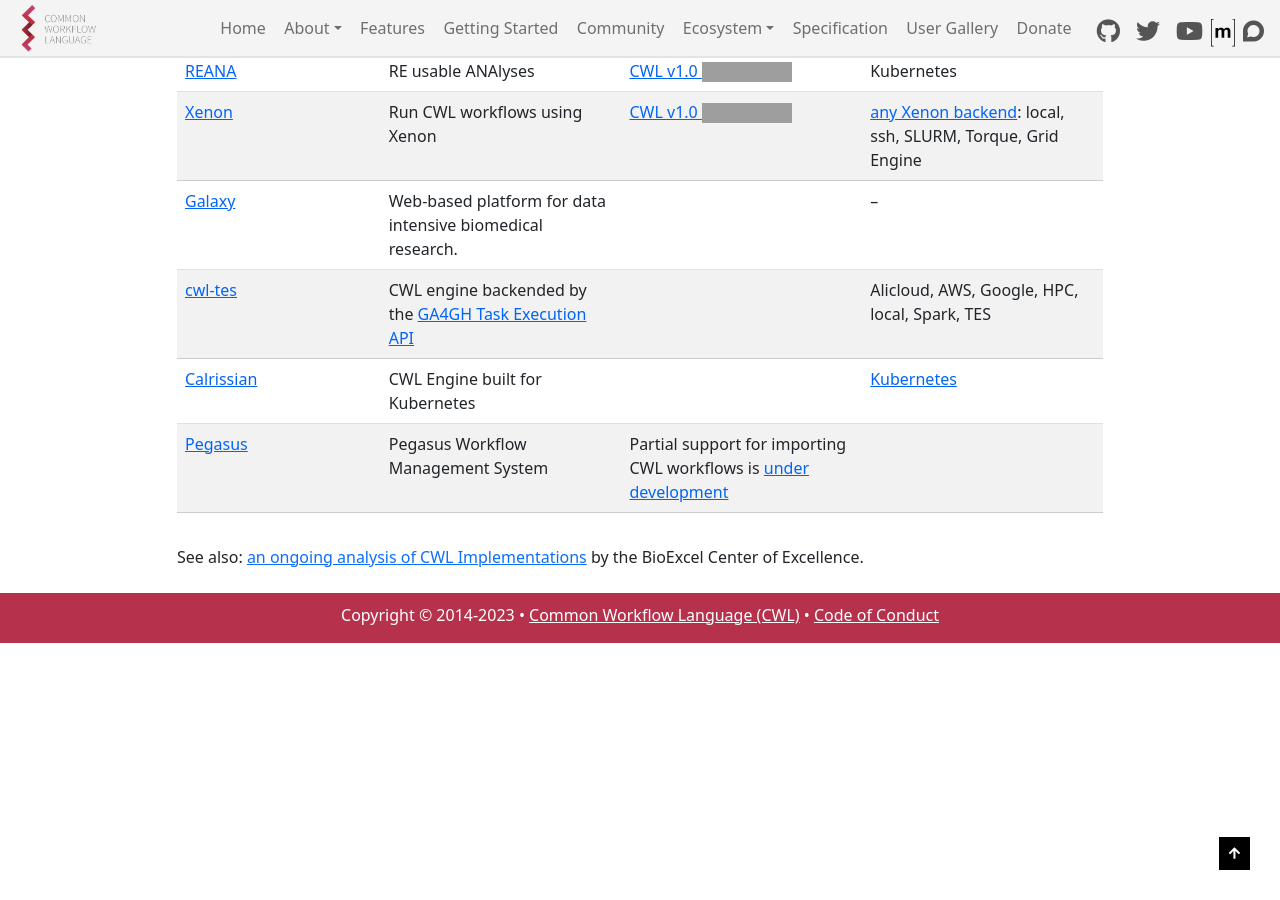
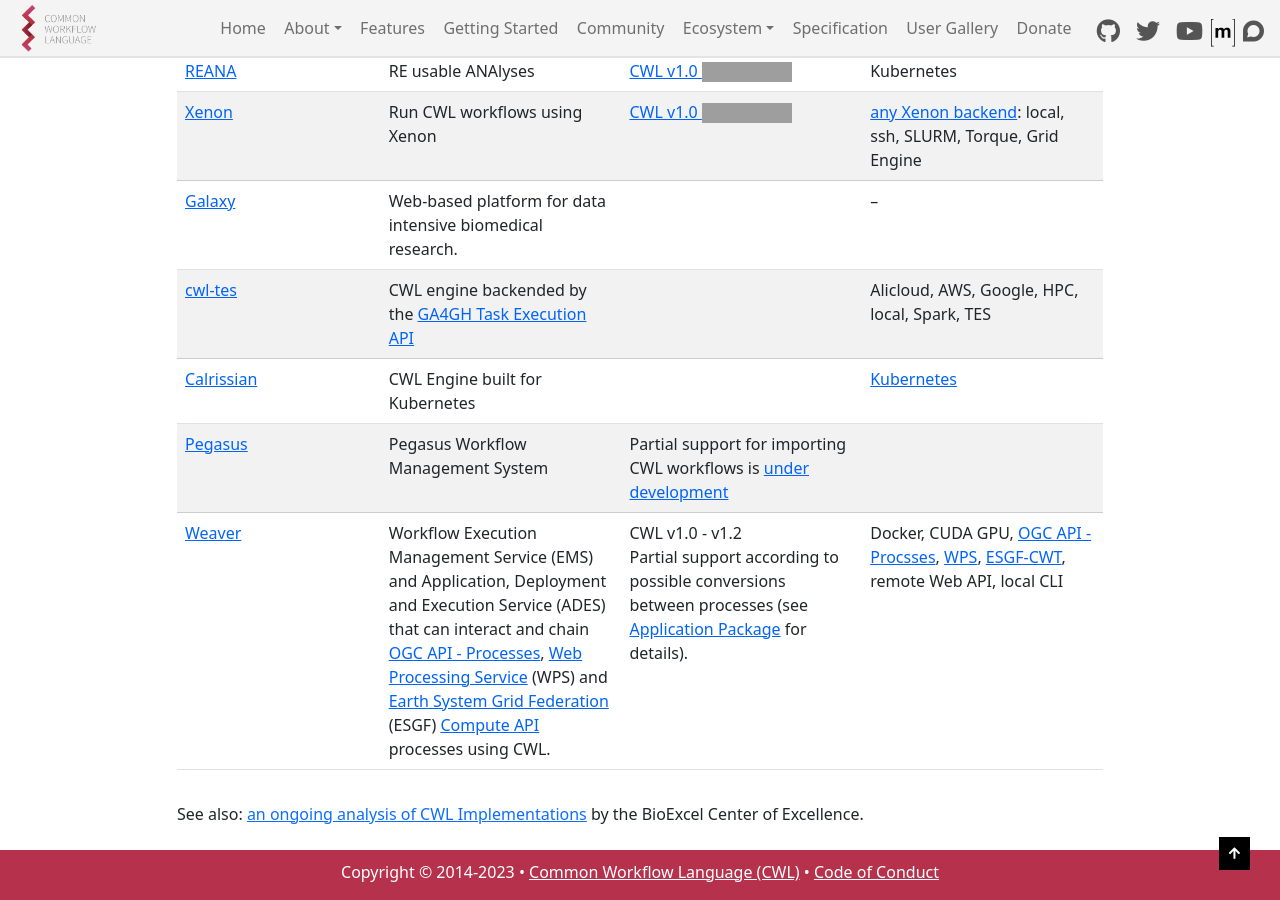
Before and after one commit to common-workflow-language/cwl-website, a Jekyll site: the page built from content/implementations.md, in a window 1280 px wide and 900 px high, scrolled down 1255 px. Built offline with Jekyll 4.4.1, drawn with Linux system fonts in a browser that asks for light colours; grey boxes are pictures that could not be loaded.

Commit message:
Add Weaver to the list of partial CWL implementations

```diff
--- a/content/implementations.md
+++ b/content/implementations.md
@@ -51,5 +51,12 @@
 |[cwl-tes](https://github.com/ohsu-comp-bio/cwl-tes)|CWL engine backended by the [GA4GH Task Execution API](https://github.com/ga4gh/task-execution-schemas) | |Alicloud, AWS, Google, HPC, local, Spark, TES|
 |[Calrissian](https://github.com/Duke-GCB/calrissian)|CWL Engine built for Kubernetes| |[Kubernetes](https://kubernetes.io/)|
 |[Pegasus](https://pegasus.isi.edu/documentation/reference-guide/cwl-support.html)|Pegasus Workflow Management System| Partial support for importing CWL workflows is [under development](https://pegasus.isi.edu/documentation/manpages/pegasus-cwl-converter.html) | |
+|[Weaver](https://github.com/crim-ca/weaver)|Workflow Execution Management Service (EMS) and Application, Deployment and Execution Service (ADES) that can interact and chain [OGC API - Processes][OAPIP], [Web Processing Service][WPS] (WPS) and [Earth System Grid Federation][ESGF] (ESGF) [Compute API][ESGF-CWT] processes using CWL. | CWL v1.0 - v1.2 <br> Partial support according to possible conversions between processes (see [Application Package][AppPkg] for details). | Docker, CUDA GPU, [OGC API - Procsses][OAPIP], [WPS][WPS], [ESGF-CWT][ESGF-CWT], remote Web API, local CLI |
+
+[AppPkg]: https://pavics-weaver.readthedocs.io/en/latest/package.html
+[ESGF]: https://esgf.llnl.gov/
+[ESGF-CWT]: https://github.com/ESGF/esgf-compute-api
+[OAPIP]: https://github.com/opengeospatial/ogcapi-processes
+[WPS]: https://www.ogc.org/standard/wps/
 
 See also: [an ongoing analysis of CWL Implementations](https://docs.bioexcel.eu/cwl-engine-guide/about.html#summary-of-engines) by the BioExcel Center of Excellence.
```
